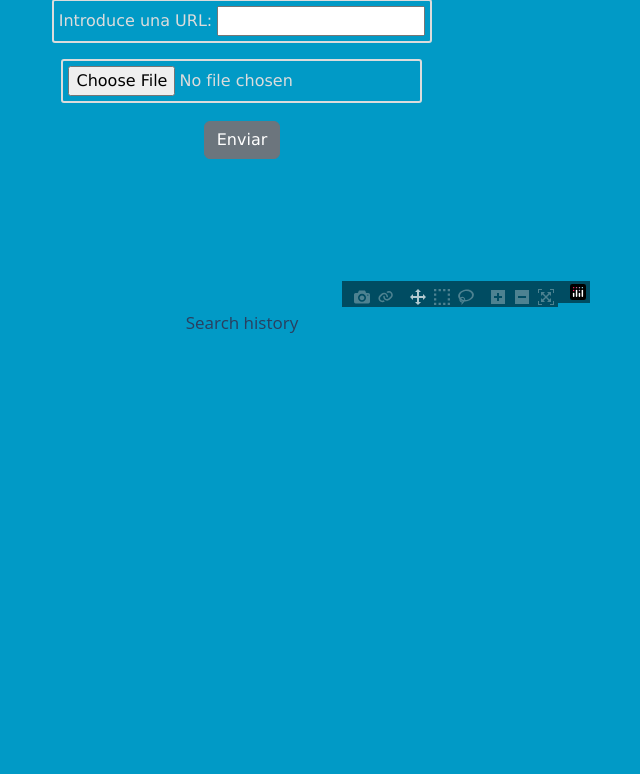
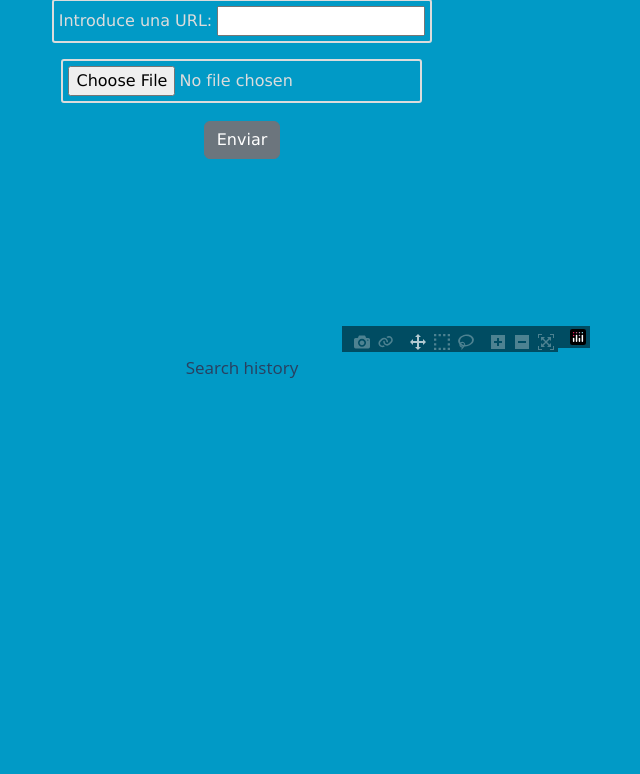
Before and after one commit to JunQiu0/TMI-PlacesForU, a Django app: page /placesforu/ in a window 1280 px wide. Shown: the part 301-1075 px from the top of the page, without its empty margins (398-1038 px from the left). Before the commit the page ends 634 px from the top, so only its background shows below. Run offline with Django 5.2, Linux system fonts and the light colour scheme; data that the repository does not hold is empty; some libraries are stand-ins or nearby versions.

Commit message:
Quick fix - Ajustar distancia

```diff
--- a/project/placesforu/templates/placesforu/index.html
+++ b/project/placesforu/templates/placesforu/index.html
@@ -83,7 +83,7 @@
                 <div class="row"> -->
                 <div class="field">
                     {{ form.as_p }}
-                    <img id="image_preview" alt="" style="max-width: 200px;" >
+                    <img id="image_preview" alt="" style="max-width: 200px; max-height: 175px;" >
                 </div>
                 <!--<div class="row"> -->
                 <input class="btn btn-secondary" style="margin-top: 2px" type="submit" value="Enviar">
@@ -91,7 +91,7 @@
             </form>
         </div>
 
-        <div style="margin-top: -20px;">
+        <div style="margin-top: 25px;">
             {{ fig_html | safe }}
         </div>
 
```
